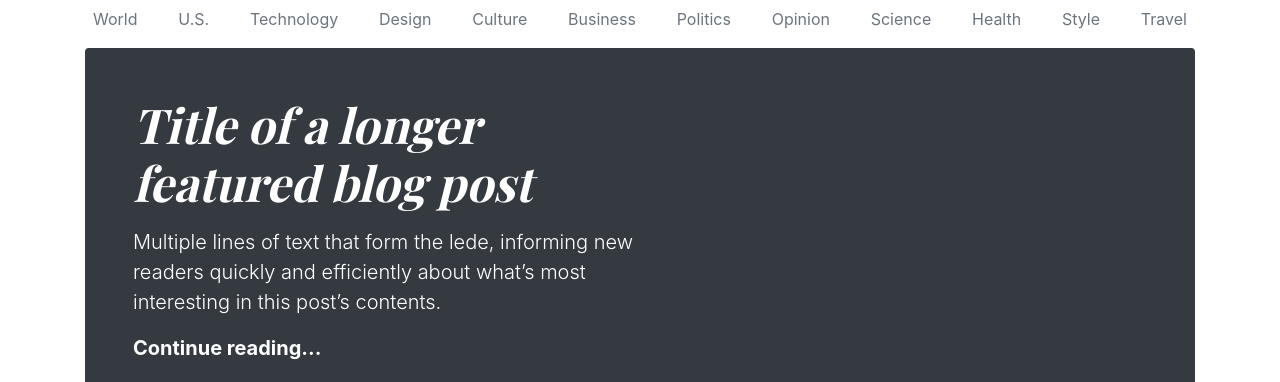
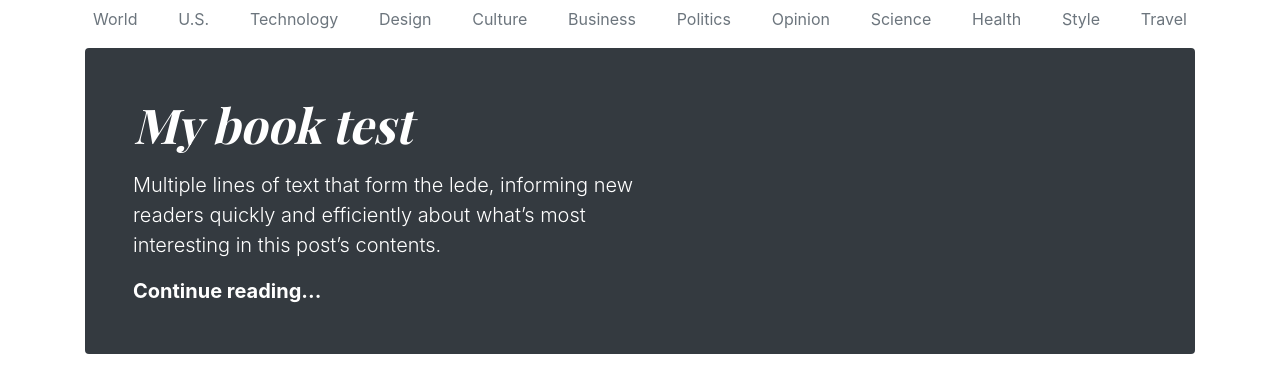
Before and after one commit to Dmistep/test-jekyl, a Jekyll site: the page built from index.html, in a window 1280 px wide and 900 px high, cut to the strip 104-486 px from the top of the window. Built offline with Jekyll 4.4.1, drawn with Linux system fonts in a browser that asks for light colours.

Commit message:
Update jumbotron.html

```diff
--- a/_includes/jumbotron.html
+++ b/_includes/jumbotron.html
@@ -1,6 +1,6 @@
 <div class="jumbotron p-4 p-md-5 text-white rounded bg-dark">
     <div class="col-md-6 px-0">
-      <h1 class="display-4 font-italic">Title of a longer featured blog post</h1>
+      <h1 class="display-4 font-italic"> {{ page.title }} </h1>
       <p class="lead my-3">Multiple lines of text that form the lede, informing new readers quickly and efficiently about what’s most interesting in this post’s contents.</p>
       <p class="lead mb-0"><a href="#" class="text-white font-weight-bold">Continue reading...</a></p>
     </div>
```
